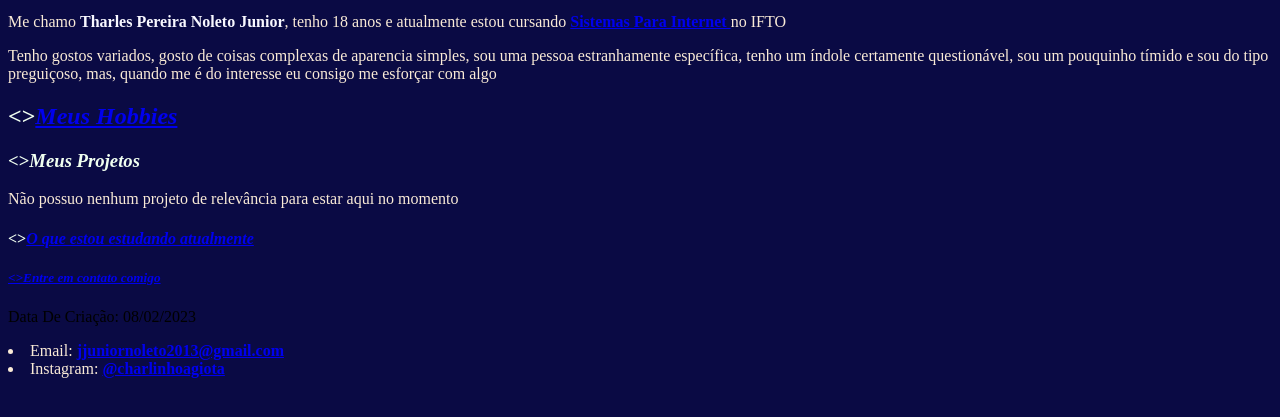
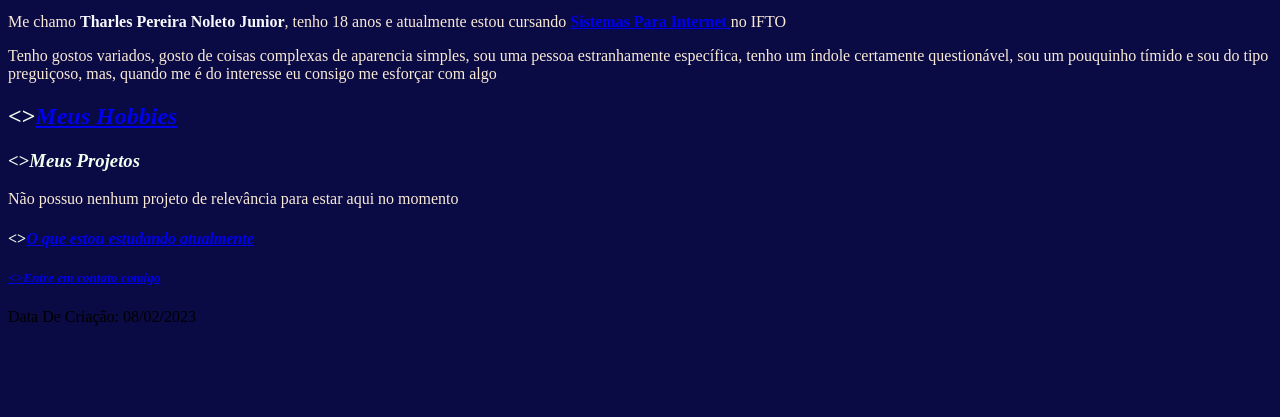
Before and after one commit to LoCharlyn/LoCharlyn.github.io, a plain HTML site: page index.html in a window 1280 px wide. Shown: the part 313-730 px from the top of the page. Drawn offline with Linux system fonts and the light colour scheme.

Commit message:
Update index.html

```diff
--- a/index.html
+++ b/index.html
@@ -62,5 +62,3 @@
 
 </body>
 </html>
- <li style="color:antiquewhite">Email: <strong style="color:floralwhite"><a href=jjuniornoleto2013@gmail.com>jjuniornoleto2013@gmail.com</a></strong></li>
-        <li style="color:antiquewhite">Instagram: <strong style="color:floralwhite"><a href="https://instagram.com/charlinhoagiota">@charlinhoagiota</a></strong></li>
```
